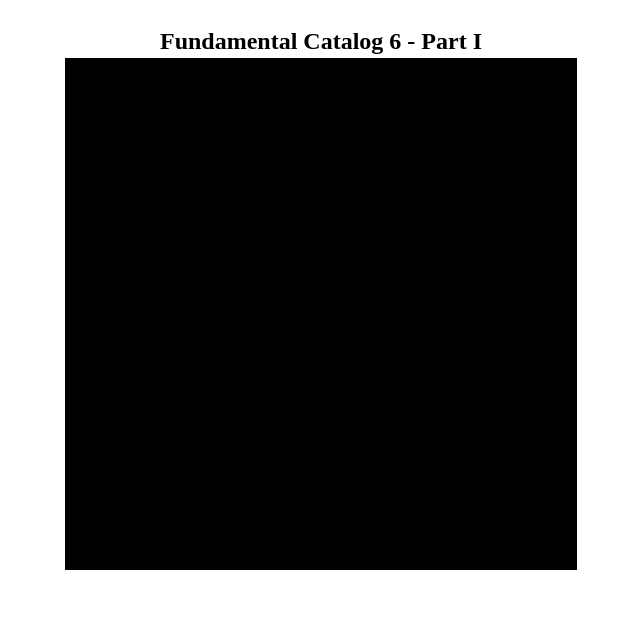
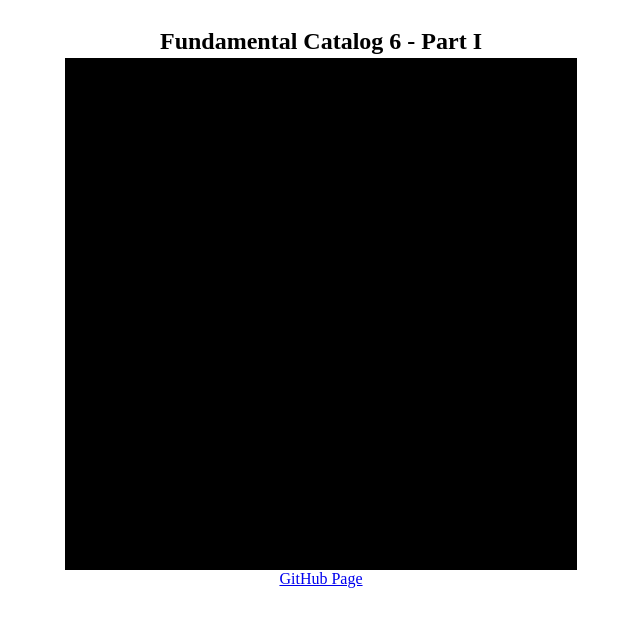
Before and after one commit to caseyshields/star-catalog, a plain HTML site: page index.html in a window 1280 px wide. Shown: the whole page, without its empty margins (3-643 px from the left). Drawn offline with nearby package versions, Linux system fonts and the light colour scheme; no server answers.

Commit message:
Documentation

```diff
--- a/index.html
+++ b/index.html
@@ -35,7 +35,9 @@
             <!-- <input id="magnitude" type="range" min="0" max="10" step="0.1" />  -->
             </span>
         </section>
-
+        <section>
+            <a href="https://github.com/caseyshields/starmap">GitHub Page</a>
+        </section>
 
         <script src="https://d3js.org/d3.v5.js"></script>
         <script src="starmap.js"></script>
```
Also changed, not shown: README.md.
